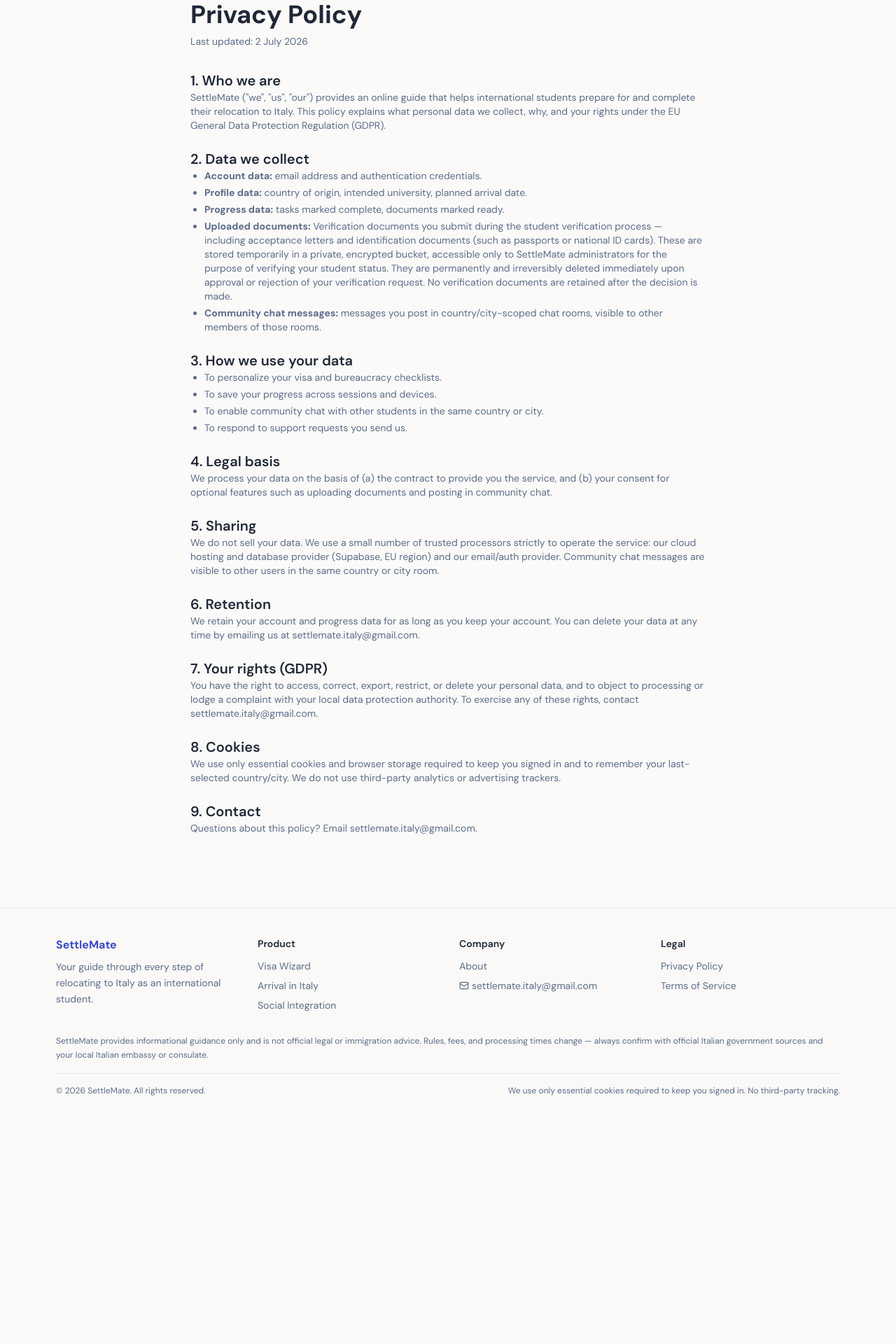
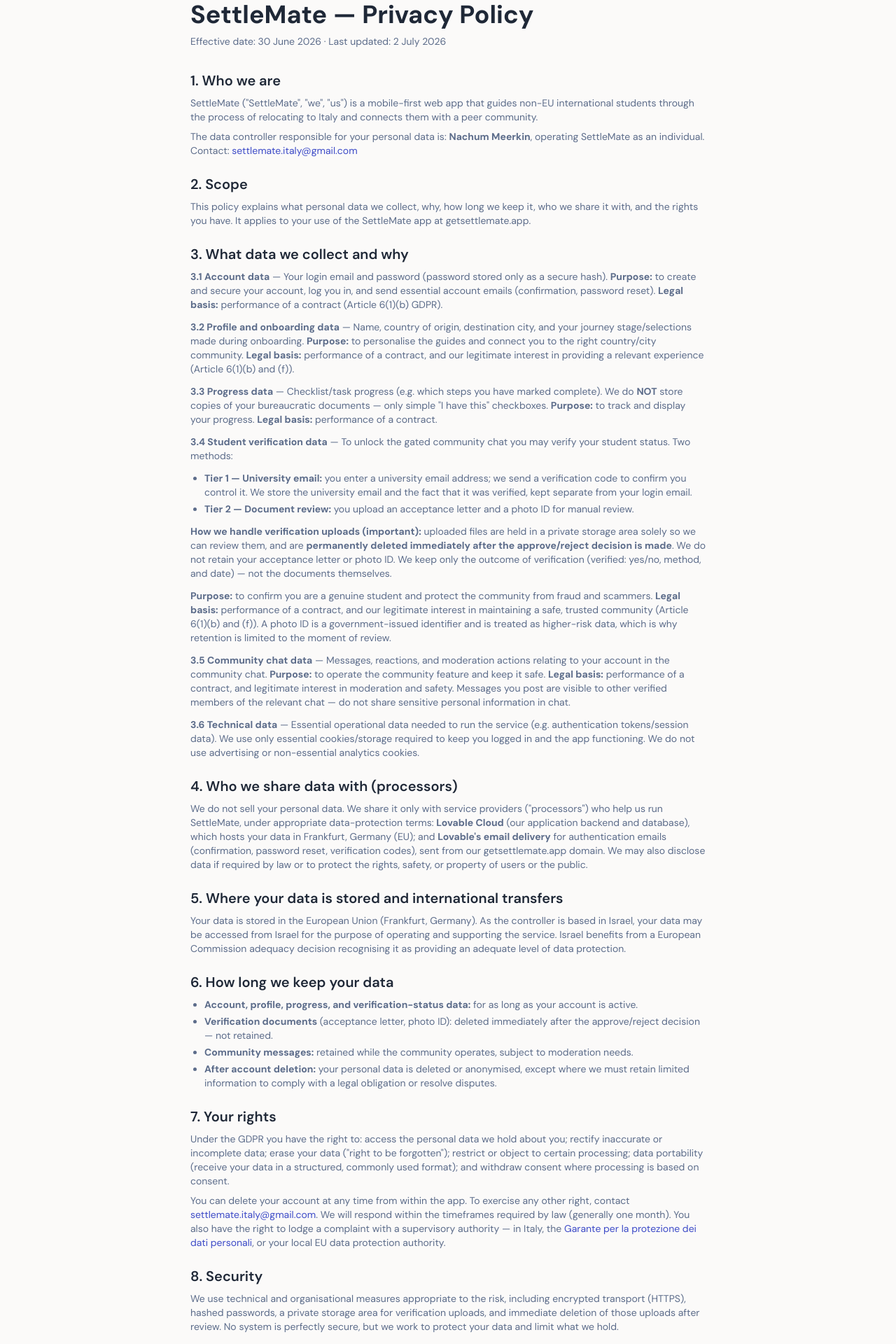
Before and after one commit to nachum1991-hash/settlemate-guide, a React (Vite) app: page /privacy in a window 1280 px wide. Shown: the part 120-2040 px from the top of the page at 70% size. Before the commit the page ends 1726 px from the top, so only its background shows below. Built offline with nearby package versions, Linux system fonts and the light colour scheme.

Commit message:
Changes
Co-authored-by: nachum1991-hash <266090583+nachum1991-hash@users.noreply.github.com>

```diff
--- a/src/pages/Privacy.tsx
+++ b/src/pages/Privacy.tsx
@@ -1,84 +1,152 @@
 import { Navbar } from "@/components/Navbar";
-import { Footer, SUPPORT_EMAIL } from "@/components/Footer";
+import { Footer } from "@/components/Footer";
+
+const SECTIONS: { heading: string; body: React.ReactNode }[] = [
+  {
+    heading: "1. Who we are",
+    body: (
+      <>
+        <p className="text-sm text-muted-foreground">
+          SettleMate ("SettleMate", "we", "us") is a mobile-first web app that guides non-EU international students through the process of relocating to Italy and connects them with a peer community.
+        </p>
+        <p className="text-sm text-muted-foreground">
+          The data controller responsible for your personal data is: <strong>Nachum Meerkin</strong>, operating SettleMate as an individual. Contact: <a href="mailto:settlemate.italy@gmail.com" className="text-primary hover:underline">settlemate.italy@gmail.com</a>
+        </p>
+      </>
+    ),
+  },
+  {
+    heading: "2. Scope",
+    body: (
+      <p className="text-sm text-muted-foreground">
+        This policy explains what personal data we collect, why, how long we keep it, who we share it with, and the rights you have. It applies to your use of the SettleMate app at getsettlemate.app.
+      </p>
+    ),
+  },
+  {
+    heading: "3. What data we collect and why",
+    body: (
+      <div className="space-y-3">
+        <p className="text-sm text-muted-foreground">
+          <strong>3.1 Account data</strong> — Your login email and password (password stored only as a secure hash). <strong>Purpose:</strong> to create and secure your account, log you in, and send essential account emails (confirmation, password reset). <strong>Legal basis:</strong> performance of a contract (Article 6(1)(b) GDPR).
+        </p>
+        <p className="text-sm text-muted-foreground">
+          <strong>3.2 Profile and onboarding data</strong> — Name, country of origin, destination city, and your journey stage/selections made during onboarding. <strong>Purpose:</strong> to personalise the guides and connect you to the right country/city community. <strong>Legal basis:</strong> performance of a contract, and our legitimate interest in providing a relevant experience (Article 6(1)(b) and (f)).
+        </p>
+        <p className="text-sm text-muted-foreground">
+          <strong>3.3 Progress data</strong> — Checklist/task progress (e.g. which steps you have marked complete). We do <strong>NOT</strong> store copies of your bureaucratic documents — only simple "I have this" checkboxes. <strong>Purpose:</strong> to track and display your progress. <strong>Legal basis:</strong> performance of a contract.
+        </p>
+        <p className="text-sm text-muted-foreground">
+          <strong>3.4 Student verification data</strong> — To unlock the gated community chat you may verify your student status. Two methods:
+        </p>
+        <ul className="list-disc pl-5 space-y-1 text-sm text-muted-foreground">
+          <li><strong>Tier 1 — University email:</strong> you enter a university email address; we send a verification code to confirm you control it. We store the university email and the fact that it was verified, kept separate from your login email.</li>
+          <li><strong>Tier 2 — Document review:</strong> you upload an acceptance letter and a photo ID for manual review.</li>
+        </ul>
+        <p className="text-sm text-muted-foreground">
+          <strong>How we handle verification uploads (important):</strong> uploaded files are held in a private storage area solely so we can review them, and are <strong>permanently deleted immediately after the approve/reject decision is made</strong>. We do not retain your acceptance letter or photo ID. We keep only the outcome of verification (verified: yes/no, method, and date) — not the documents themselves.
+        </p>
+        <p className="text-sm text-muted-foreground">
+          <strong>Purpose:</strong> to confirm you are a genuine student and protect the community from fraud and scammers. <strong>Legal basis:</strong> performance of a contract, and our legitimate interest in maintaining a safe, trusted community (Article 6(1)(b) and (f)). A photo ID is a government-issued identifier and is treated as higher-risk data, which is why retention is limited to the moment of review.
+        </p>
+        <p className="text-sm text-muted-foreground">
+          <strong>3.5 Community chat data</strong> — Messages, reactions, and moderation actions relating to your account in the community chat. <strong>Purpose:</strong> to operate the community feature and keep it safe. <strong>Legal basis:</strong> performance of a contract, and legitimate interest in moderation and safety. Messages you post are visible to other verified members of the relevant chat — do not share sensitive personal information in chat.
+        </p>
+        <p className="text-sm text-muted-foreground">
+          <strong>3.6 Technical data</strong> — Essential operational data needed to run the service (e.g. authentication tokens/session data). We use only essential cookies/storage required to keep you logged in and the app functioning. We do not use advertising or non-essential analytics cookies.
+        </p>
+      </div>
+    ),
+  },
+  {
+    heading: "4. Who we share data with (processors)",
+    body: (
+      <p className="text-sm text-muted-foreground">
+        We do not sell your personal data. We share it only with service providers ("processors") who help us run SettleMate, under appropriate data-protection terms: <strong>Lovable Cloud</strong> (our application backend and database), which hosts your data in Frankfurt, Germany (EU); and <strong>Lovable's email delivery</strong> for authentication emails (confirmation, password reset, verification codes), sent from our getsettlemate.app domain. We may also disclose data if required by law or to protect the rights, safety, or property of users or the public.
+      </p>
+    ),
+  },
+  {
+    heading: "5. Where your data is stored and international transfers",
+    body: (
+      <p className="text-sm text-muted-foreground">
+        Your data is stored in the European Union (Frankfurt, Germany). As the controller is based in Israel, your data may be accessed from Israel for the purpose of operating and supporting the service. Israel benefits from a European Commission adequacy decision recognising it as providing an adequate level of data protection.
+      </p>
+    ),
+  },
+  {
+    heading: "6. How long we keep your data",
+    body: (
+      <ul className="list-disc pl-5 space-y-1 text-sm text-muted-foreground">
+        <li><strong>Account, profile, progress, and verification-status data:</strong> for as long as your account is active.</li>
+        <li><strong>Verification documents</strong> (acceptance letter, photo ID): deleted immediately after the approve/reject decision — not retained.</li>
+        <li><strong>Community messages:</strong> retained while the community operates, subject to moderation needs.</li>
+        <li><strong>After account deletion:</strong> your personal data is deleted or anonymised, except where we must retain limited information to comply with a legal obligation or resolve disputes.</li>
+      </ul>
+    ),
+  },
+  {
+    heading: "7. Your rights",
+    body: (
+      <>
+        <p className="text-sm text-muted-foreground">
+          Under the GDPR you have the right to: access the personal data we hold about you; rectify inaccurate or incomplete data; erase your data ("right to be forgotten"); restrict or object to certain processing; data portability (receive your data in a structured, commonly used format); and withdraw consent where processing is based on consent.
+        </p>
+        <p className="text-sm text-muted-foreground">
+          You can delete your account at any time from within the app. To exercise any other right, contact <a href="mailto:settlemate.italy@gmail.com" className="text-primary hover:underline">settlemate.italy@gmail.com</a>. We will respond within the timeframes required by law (generally one month). You also have the right to lodge a complaint with a supervisory authority — in Italy, the <a href="https://www.garanteprivacy.it" target="_blank" rel="noopener noreferrer" className="text-primary hover:underline">Garante per la protezione dei dati personali</a>, or your local EU data protection authority.
+        </p>
+      </>
+    ),
+  },
+  {
+    heading: "8. Security",
+    body: (
+      <p className="text-sm text-muted-foreground">
+        We use technical and organisational measures appropriate to the risk, including encrypted transport (HTTPS), hashed passwords, a private storage area for verification uploads, and immediate deletion of those uploads after review. No system is perfectly secure, but we work to protect your data and limit what we hold.
+      </p>
+    ),
+  },
+  {
+    heading: "9. Children",
+    body: (
+      <p className="text-sm text-muted-foreground">
+        SettleMate is intended for university students and is not directed at anyone under 18. We do not knowingly collect data from children. If you believe a minor has provided us data, contact us and we will remove it.
+      </p>
+    ),
+  },
+  {
+    heading: "10. Changes to this policy",
+    body: (
+      <p className="text-sm text-muted-foreground">
+        We may update this policy as the service evolves or the law changes. We will post the updated version with a new "Last updated" date and, for material changes, notify you in the app or by email.
+      </p>
+    ),
+  },
+  {
+    heading: "11. Contact",
+    body: (
+      <p className="text-sm text-muted-foreground">
+        Questions or requests about your data: <a href="mailto:settlemate.italy@gmail.com" className="text-primary hover:underline">settlemate.italy@gmail.com</a>
+      </p>
+    ),
+  },
+];
 
 const Privacy = () => {
   return (
     <div className="min-h-screen flex flex-col bg-background">
       <Navbar />
       <main className="flex-1 container mx-auto max-w-3xl px-4 py-10 sm:py-14">
-        <h1 className="text-3xl sm:text-4xl font-bold text-foreground mb-2">Privacy Policy</h1>
-        <p className="text-sm text-muted-foreground mb-8">Last updated: {new Date().toLocaleDateString("en-GB", { year: "numeric", month: "long", day: "numeric" })}</p>
+        <h1 className="text-3xl sm:text-4xl font-bold text-foreground mb-2">SettleMate — Privacy Policy</h1>
+        <p className="text-sm text-muted-foreground mb-8">Effective date: 30 June 2026 · Last updated: 2 July 2026</p>
 
-        <div className="prose prose-sm sm:prose-base max-w-none space-y-6 text-foreground">
-          <section>
-            <h2 className="text-xl font-semibold">1. Who we are</h2>
-            <p className="text-sm text-muted-foreground">
-              SettleMate ("we", "us", "our") provides an online guide that helps international students prepare for and complete their relocation to Italy. This policy explains what personal data we collect, why, and your rights under the EU General Data Protection Regulation (GDPR).
-            </p>
-          </section>
-
-          <section>
-            <h2 className="text-xl font-semibold">2. Data we collect</h2>
-            <ul className="list-disc pl-5 space-y-1 text-sm text-muted-foreground">
-              <li><strong>Account data:</strong> email address and authentication credentials.</li>
-              <li><strong>Profile data:</strong> country of origin, intended university, planned arrival date.</li>
-              <li><strong>Progress data:</strong> tasks marked complete, documents marked ready.</li>
-              <li><strong>Uploaded documents:</strong> Verification documents you submit during the student verification process — including acceptance letters and identification documents (such as passports or national ID cards). These are stored temporarily in a private, encrypted bucket, accessible only to SettleMate administrators for the purpose of verifying your student status. They are permanently and irreversibly deleted immediately upon approval or rejection of your verification request. No verification documents are retained after the decision is made.</li>
-              <li><strong>Community chat messages:</strong> messages you post in country/city-scoped chat rooms, visible to other members of those rooms.</li>
-            </ul>
-          </section>
-
-          <section>
-            <h2 className="text-xl font-semibold">3. How we use your data</h2>
-            <ul className="list-disc pl-5 space-y-1 text-sm text-muted-foreground">
-              <li>To personalize your visa and bureaucracy checklists.</li>
-              <li>To save your progress across sessions and devices.</li>
-              <li>To enable community chat with other students in the same country or city.</li>
-              <li>To respond to support requests you send us.</li>
-            </ul>
-          </section>
-
-          <section>
-            <h2 className="text-xl font-semibold">4. Legal basis</h2>
-            <p className="text-sm text-muted-foreground">
-              We process your data on the basis of (a) the contract to provide you the service, and (b) your consent for optional features such as uploading documents and posting in community chat.
-            </p>
-          </section>
-
-          <section>
-            <h2 className="text-xl font-semibold">5. Sharing</h2>
-            <p className="text-sm text-muted-foreground">
-              We do not sell your data. We use a small number of trusted processors strictly to operate the service: our cloud hosting and database provider (Supabase, EU region) and our email/auth provider. Community chat messages are visible to other users in the same country or city room.
-            </p>
-          </section>
-
-          <section>
-            <h2 className="text-xl font-semibold">6. Retention</h2>
-            <p className="text-sm text-muted-foreground">
-              We retain your account and progress data for as long as you keep your account. You can delete your data at any time by emailing us at {SUPPORT_EMAIL}.
-            </p>
-          </section>
-
-          <section>
-            <h2 className="text-xl font-semibold">7. Your rights (GDPR)</h2>
-            <p className="text-sm text-muted-foreground">
-              You have the right to access, correct, export, restrict, or delete your personal data, and to object to processing or lodge a complaint with your local data protection authority. To exercise any of these rights, contact {SUPPORT_EMAIL}.
-            </p>
-          </section>
-
-          <section>
-            <h2 className="text-xl font-semibold">8. Cookies</h2>
-            <p className="text-sm text-muted-foreground">
-              We use only essential cookies and browser storage required to keep you signed in and to remember your last-selected country/city. We do not use third-party analytics or advertising trackers.
-            </p>
-          </section>
-
-          <section>
-            <h2 className="text-xl font-semibold">9. Contact</h2>
-            <p className="text-sm text-muted-foreground">
-              Questions about this policy? Email {SUPPORT_EMAIL}.
-            </p>
-          </section>
+        <div className="space-y-6 text-foreground">
+          {SECTIONS.map((s) => (
+            <section key={s.heading} className="space-y-2">
+              <h2 className="text-xl font-semibold">{s.heading}</h2>
+              {s.body}
+            </section>
+          ))}
         </div>
       </main>
       <Footer />
```
